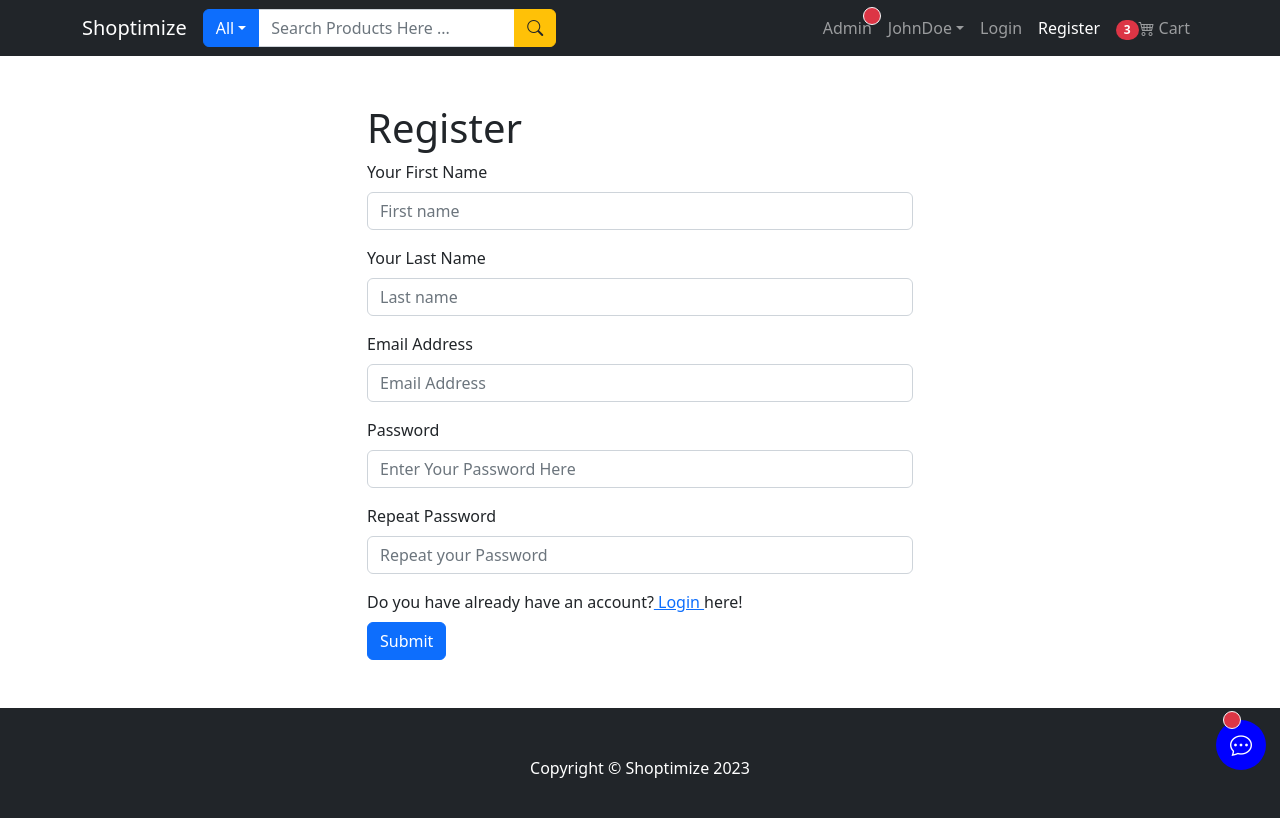
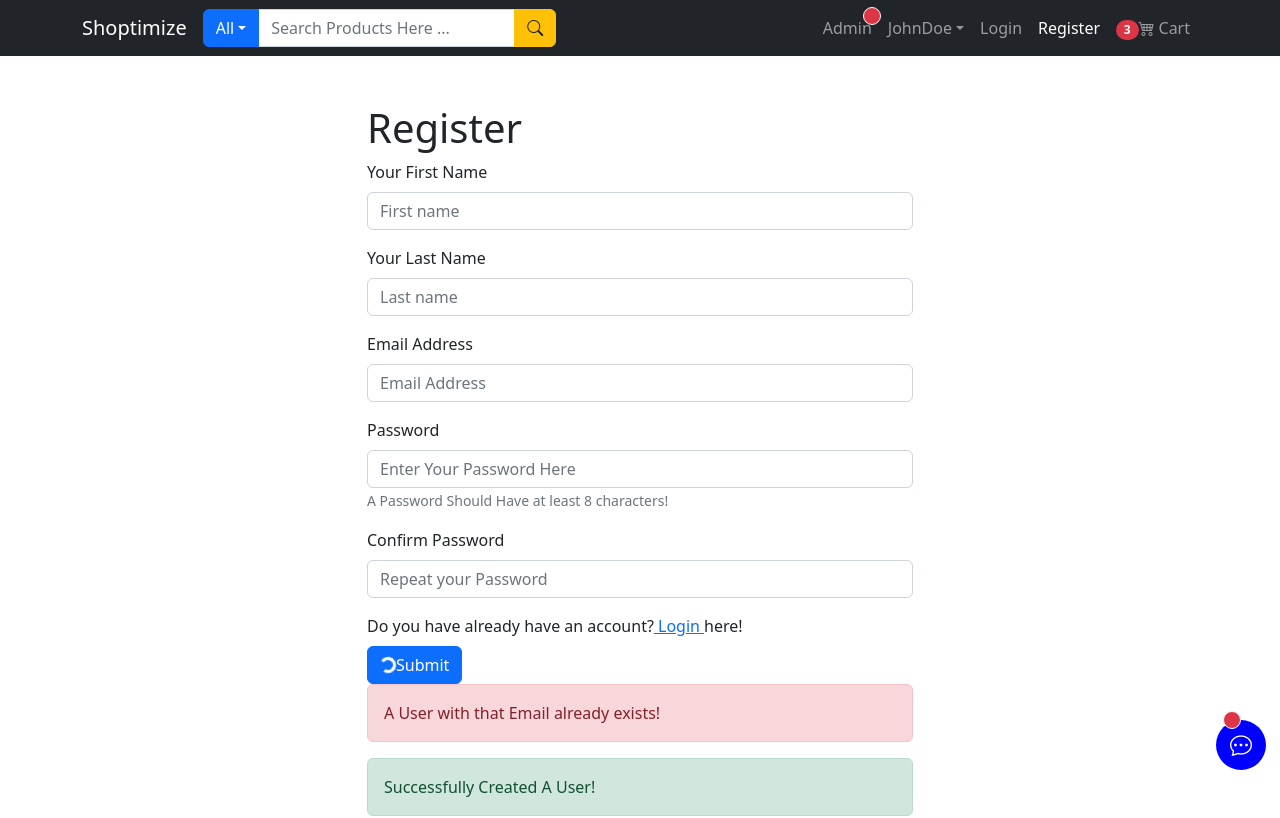
Before and after one commit to ShanchaiZ/MERN-ecommerce, a React (Create React App) app in the folder frontend/: page /register in a window 1280 px wide. Shown: the top 818 px of the page. Built offline with nearby package versions, Linux system fonts and the light colour scheme.

Commit message:
added a spinner to the submit button, 2 Alerts and a form note indicating how long a password should be

```diff
--- a/frontend/src/pages/RegisterPage.js
+++ b/frontend/src/pages/RegisterPage.js
@@ -1,4 +1,4 @@
-import { Container, Row, Col, Form, InputGroup, Button } from "react-bootstrap";
+import { Container, Row, Col, Form, Button, Spinner, Alert } from "react-bootstrap";
 import { Link } from "react-router-dom";
 import { useState } from "react";
 
@@ -69,12 +69,13 @@ const RegisterPage = () => {
                                 name="password"
                                 minLength={8}
                             />
+                            <Form.Text className="text-muted">A Password Should Have at least 8 characters!</Form.Text>
                             <Form.Control.Feedback type="invalid">Please Enter A Valid Password</Form.Control.Feedback>
                         </Form.Group>
 
                         {/* Repeat Password Field */}
                         <Form.Group className="mb-3" controlId="formBasicPasswordRepeat">
-                            <Form.Label>Repeat Password</Form.Label>
+                            <Form.Label>Confirm Password</Form.Label>
                             <Form.Control
                                 required
                                 type="password"
@@ -93,7 +94,20 @@ const RegisterPage = () => {
                             </Col>
                         </Row>
 
-                        <Button type="submit">Submit</Button>
+                        {/* Submit Button with Spinner */}
+                        <Button type="submit">
+                            <Spinner
+                                as="span"
+                                animation="border"
+                                size="sm"
+                                role="status"
+                                aria-hidden="true"
+                            />
+                            Submit
+                        </Button>
+
+                        <Alert show={true} variant="danger">A User with that Email already exists!</Alert>
+                        <Alert show={true} variant="success">Successfully Created A User!</Alert>
                     </Form>
                 </Col>
             </Row>
```
